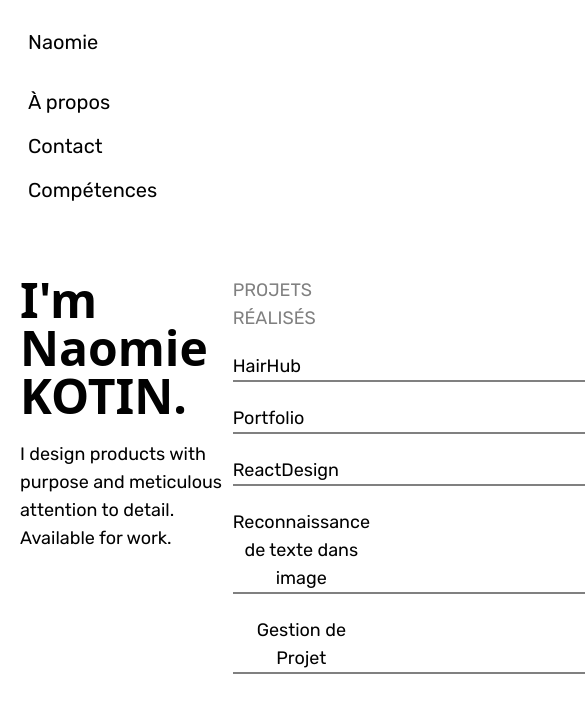
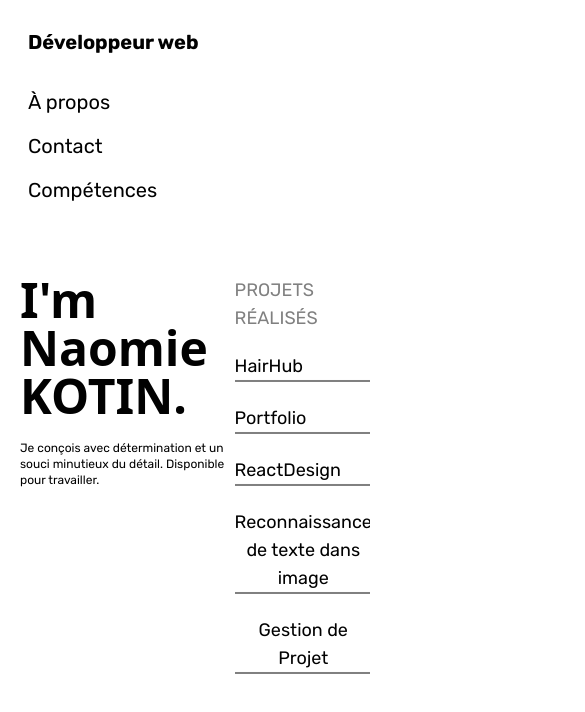
Before and after one commit to Naomie200411/Portfolio, a Vue app: page / in a window 390 px wide. Shown: the top 712 px of the page, 585 px wide, since content can reach past the window. Built offline with nearby package versions, Linux system fonts and the light colour scheme.

Commit message:
Responsive-two

```diff
--- a/src/components/Acceuil.vue
+++ b/src/components/Acceuil.vue
@@ -1,8 +1,8 @@
 <template>
-  <div class="flex flex-col min-h-screen bg-white p-5">
+  <div class="flex flex-col  bg-white p-5">
     <!-- Barre de navigation -->
     <div class="flex flex-col sm:flex-row justify-between animate-fadeInDown" v-show="isVisible" :style="{ animationDelay: '0.2s' }">
-  <span class="text-black-700 text-xl font-rounded p-2">Naomie</span>
+      <span class="text-black-700 text-xl font-rounded p-2 font-bold">Développeur web</span>
       <div class="flex flex-col sm:flex-row sm:space-x-5 mt-4 sm:mt-0">
         <a @click="openModal('apropos')" class="cursor-pointer text-black-700 text-xl font-rounded hover:bg-black hover:text-white rounded-full p-2 transition">À propos</a>
         <a @click="openModal('contact')" class="cursor-pointer text-black-700 text-xl font-rounded hover:bg-black hover:text-white rounded-full p-2 transition">Contact</a>
@@ -12,22 +12,22 @@
 
 
     <!-- Contenu principal -->
-   <div class="flex mt-16 sm:mt-32 w-full animate-fadeInDown" v-show="isVisible" :style="{ animationDelay: '0.2s' }">
+   <div class="flex mt-16 sm:mt-32  animate-fadeInDown" v-show="isVisible" :style="{ animationDelay: '0.2s' }">
         <div class="flex flex-col items-start">
         <span class="text-black-700 text-5xl sm:text-6xl md:text-7xl lg:text-8xl font-bold">I'm Naomie <br> KOTIN.</span>
-        <p class="mt-5 sm:mt-10 text-black-700 text-lg sm:text-xl md:text-2xl font-rounded">
-          I design products with purpose and meticulous <br class="hidden sm:block"> attention to detail. Available for work.
+        <p class="mt-5 sm:mt-10 text-black-700 text-xs sm:text-xl md:text-2xl font-rounded">
+          Je conçois avec détermination et un souci <br class="hidden sm:block">minutieux du détail. Disponible pour travailler.
         </p>
    </div>
 
       <!-- Section des projets sélectionnés -->
-    <div class="flex flex-col sm:flex-col md:flex-row lg:flex-col items-start sm:ml-0 md:ml-20 lg:ml-80">
+    <div class="flex flex-col sm:flex-col md:flex-row lg:flex-col items-start sm:ml-0 md:ml-20 lg:ml-80 modal-container">
       <span class="text-black-700 text-lg font-rounded opacity-50 hover:opacity-75">PROJETS RÉALISÉS</span>
       <div class="mt-5 flex flex-col">
         <!-- Projet 1 -->
         <div class="relative mb-6" @mouseover="animateLine(0)" >
           <label class="text-black-700 text-lg font-rounded hover:opacity-60" @click="showProject(0)">HairHub</label>
-          <div :class="{'absolute bottom-line left-0 w-350p border-t-line border-line-gray transition-none': true, 'animate-fadeOutAndSlideIn': activeIndex === 0}"></div>
+          <div :class="{'absolute bottom-line left-0 w-full sm:w-350p lg:w-200p border-t-line border-line-gray transition-none': true, 'animate-fadeOutAndSlideIn': activeIndex === 0}"></div>
         </div>
         <!-- Projet 2 -->
         <div class="relative mb-6" @mouseover="animateLine(1)" @click="showProject(1)">
@@ -54,14 +54,15 @@
     </div>
 
      <!-- Section pour afficher le projet sélectionné -->
-    <transition  name="slide-fade">
+   <transition name="slide-fade">
   <div v-if="selectedProject !== null" class="fixed inset-0 z-50 bg-black text-white flex items-center justify-center">
-        <div class="w-full h-full p-10">
-          <button class="text-xl font-bold" @click="closeProject">Close</button>
+    <div class="w-full h-full p-20 relative">
+      <button class="text-xl font-bold absolute top-4 right-4" @click="closeProject">Close</button>
       <component :is="projectComponent"></component>
     </div>
   </div>
 </transition>
+
 
     <!-- Modal À propos -->
     <transition enter-active-class="animate-slide-right-enter" leave-active-class="animate-slide-right-leave">
@@ -169,7 +170,7 @@ export default {
     leave(el, done) {
       el.style.transform = 'translateY(100%)';
       el.style.opacity = '0';
-      el.style.transition = 'transform 0s ease-in-out, opacity 2s ease-in-out';
+      el.style.transition = 'transform 1s ease-in-out, opacity 2s ease-in-out';
       done();
     },
 
@@ -203,12 +204,21 @@ export default {
 }
 
 .slide-fade-enter-active {
-  animation: slide-in 1s ease-in-out;
+  animation: slide-in 0.7s ease-in-out;
 }
 
 .slide-fade-leave-active {
   animation: slide-out 1s ease-in-out;
 }
+body {
+  overflow-x: hidden;
+}
+/* Exemple de modal */
+.modal-container {
+  max-width: 100%;
+  overflow-x: hidden;
+}
+
 
 
 
--- a/tailwind.config.js
+++ b/tailwind.config.js
@@ -14,6 +14,7 @@ export default {
       },
       width: {
         '350p': '350%',
+        '200p': '200%',
       },
       borderWidth: {
         'line': '2px',
@@ -55,7 +56,6 @@ export default {
           '100%': { transform: 'translateY(-100%)' },
         },
       },
-
       },
       animation: {
         fadeInDown: 'fadeInDown 5s ease forwards',
```
Lines whose indentation alone changed are shown as unchanged.
